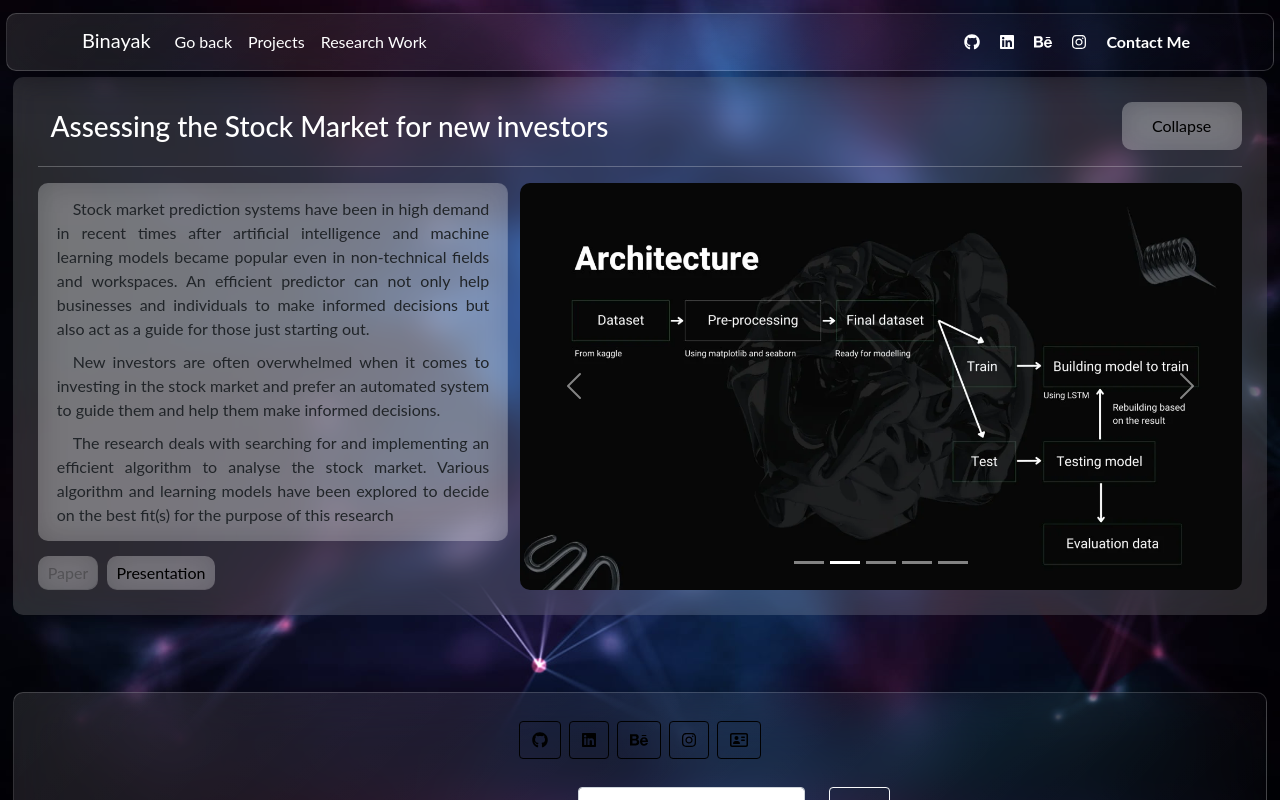
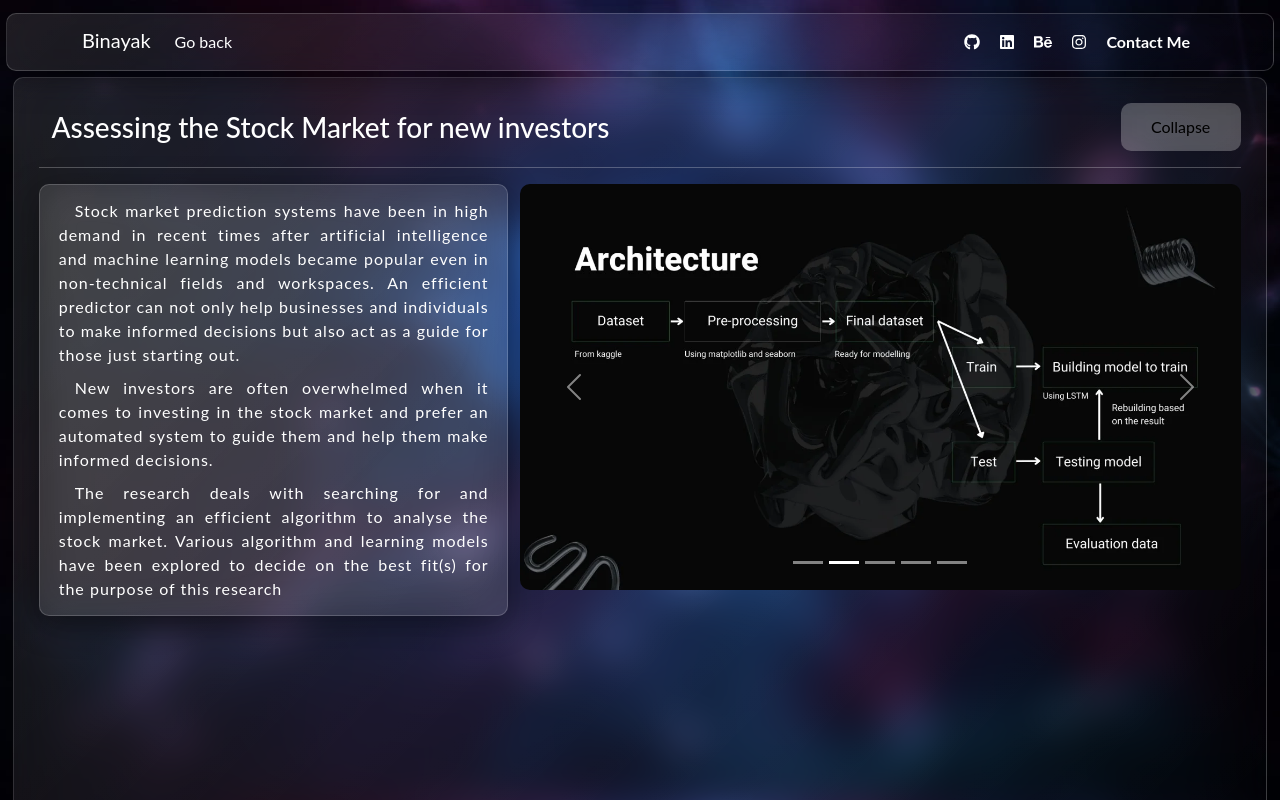
Before and after one commit to binayakbishnu/Web_Portfolio, a React (Create React App) app: page /allresearchWork in a window 1280 px wide. Shown: the top 800 px of the page. Built offline with nearby package versions, Linux system fonts and the light colour scheme.

Commit message:
feat: new homepg blur effect added to other pages

```diff
--- a/src/AllProjectsSections/Project.module.css
+++ b/src/AllProjectsSections/Project.module.css
@@ -3,8 +3,11 @@
 }
 
 .project {
-    background-color: rgba(255, 255, 255, 0.15);
-    backdrop-filter: blur(15px);
+    background: linear-gradient(135deg, rgba(255, 255, 255, 0.1), rgba(255, 255, 255, 0));
+    -webkit-backdrop-filter: blur(20px);
+    backdrop-filter: blur(20px);
+    box-shadow: 0 8px 32px 0 rgba(0, 0, 0, 0.37);
+    border: 1px solid rgba(255, 255, 255, 0.18);
 
     margin: 0% 1%;
     border-radius: 10px;
@@ -60,8 +63,11 @@
 }
 
 .projectText {
-    background-color: rgba(255, 255, 255, 0.25);
-    backdrop-filter: blur(15px);
+    background: linear-gradient(135deg, rgba(255, 255, 255, 0.1), rgba(255, 255, 255, 0.1));
+    -webkit-backdrop-filter: blur(20px);
+    backdrop-filter: blur(20px);
+    box-shadow: 0 8px 32px 0 rgba(0, 0, 0, 0.37);
+    border: 1px solid rgba(255, 255, 255, 0.18);
     border-radius: 10px;
 
     padding: 2%;
@@ -73,6 +79,8 @@
 
     padding: 1% 2%;
     margin: 0%;
+    color: white;
+    letter-spacing: 1px;
 }
 
 .projectBtnLink {
@@ -82,27 +90,17 @@
     border: 0px;
 
     padding: 1% 2%;
-}
 
-.bottomBtnsDiv {
-    display: flex;
-    flex-direction: row;
-    justify-content: flex-start;
-    align-items: flex-start;
-
-    width: 100%;
-}
-
-.bottomBtns {
-    background-color: rgba(255, 255, 255, 0);
-    border: 0px;
-
+    color: #ffffff !important;
 }
 
 .projectBtn {
     background-color: rgba(255, 255, 255, 0);
     border: 0px;
+    color: white;
+    letter-spacing: 1px;
 
+    margin-top: 1%;
 }
 
 .projectSlideShow {
--- a/src/AllResearchWorkSections/ResearchWork.module.css
+++ b/src/AllResearchWorkSections/ResearchWork.module.css
@@ -3,8 +3,11 @@
 }
 
 .researchWork {
-    background-color: rgba(255, 255, 255, 0.15);
-    backdrop-filter: blur(15px);
+    background: linear-gradient(135deg, rgba(255, 255, 255, 0.1), rgba(255, 255, 255, 0));
+    -webkit-backdrop-filter: blur(20px);
+    backdrop-filter: blur(20px);
+    box-shadow: 0 8px 32px 0 rgba(0, 0, 0, 0.37);
+    border: 1px solid rgba(255, 255, 255, 0.18);
 
     margin: 0% 1%;
     border-radius: 10px;
@@ -15,6 +18,8 @@
     flex-direction: column;
     justify-content: stretch;
     align-items: stretch;
+
+    min-height: 100vh;
 }
 
 .researchWorkHead {
@@ -43,6 +48,7 @@
 }
 
 .researchWorkMainPart {
+    flex:1;
     display: flex;
     flex-direction: row;
     align-items: stretch;
@@ -60,8 +66,11 @@
 }
 
 .researchWorkText {
-    background-color: rgba(255, 255, 255, 0.25);
-    backdrop-filter: blur(15px);
+    background: linear-gradient(135deg, rgba(255, 255, 255, 0.1), rgba(255, 255, 255, 0.1));
+    -webkit-backdrop-filter: blur(20px);
+    backdrop-filter: blur(20px);
+    box-shadow: 0 8px 32px 0 rgba(0, 0, 0, 0.37);
+    border: 1px solid rgba(255, 255, 255, 0.18);
     border-radius: 10px;
 
     padding: 2%;
@@ -72,6 +81,18 @@
     text-align: justify;
 
     padding: 1% 2%;
+    color: white;
+    letter-spacing: 1px;
+}
+
+.bottomBtnsDiv {
+    display: flex;
+    flex-direction: row;
+    justify-content: flex-start;
+    align-items: flex-start;
+
+    width: 100%;
+    margin-top: 1%;
 }
 
 .researchWorkBtnLink {
@@ -83,19 +104,11 @@
     padding: 1% 2%;
 }
 
-.bottomBtnsDiv {
-    display: flex;
-    flex-direction: row;
-    justify-content: flex-start;
-    align-items: flex-start;
-
-    width: 100%;
-}
-
 .bottomBtns {
     background-color: rgba(255, 255, 255, 0);
     border: 0px;
-
+    color: white;
+    letter-spacing: 1px;
 }
 
 .pptLink {
--- a/src/Nav.jsx
+++ b/src/Nav.jsx
@@ -39,8 +39,8 @@ export class Nav extends Component {
                                 <ReactBootstrap.Nav.Link href="/" className={`${navStyles.links} ${navStyles.leftLinks}`} style={{ "display": `${this.props.navDisplay === "none" ? "block" : "none"}` }}>Go back</ReactBootstrap.Nav.Link>
                                 <ReactBootstrap.Nav.Link href="#aboutme" className={`${navStyles.links} ${navStyles.leftLinks}`} style={{ "display": `${this.props.navDisplay}` }}>About Me</ReactBootstrap.Nav.Link>
                                 <ReactBootstrap.Nav.Link href="#techStack" className={`${navStyles.links} ${navStyles.leftLinks}`} style={{ "display": `${this.props.navDisplay}` }}>Tech Stack</ReactBootstrap.Nav.Link>
-                                <ReactBootstrap.Nav.Link href="#projects" className={`${navStyles.links} ${navStyles.leftLinks}`}>Projects</ReactBootstrap.Nav.Link>
-                                <ReactBootstrap.Nav.Link href="#researchWorks" className={`${navStyles.links} ${navStyles.leftLinks}`}>Research Work</ReactBootstrap.Nav.Link>
+                                <ReactBootstrap.Nav.Link href="#projects" className={`${navStyles.links} ${navStyles.leftLinks}`} style={{ "display": `${this.props.navDisplay}` }}>Projects</ReactBootstrap.Nav.Link>
+                                <ReactBootstrap.Nav.Link href="#researchWorks" className={`${navStyles.links} ${navStyles.leftLinks}`} style={{ "display": `${this.props.navDisplay}` }}>Research Work</ReactBootstrap.Nav.Link>
                             </ReactBootstrap.Nav>
                             <ReactBootstrap.Nav className={`${navStyles.socialLinksParent} d-flex flex-row`}>
                                 <ReactBootstrap.Nav.Link href="https://www.github.com/BinayakBishnu"
```
